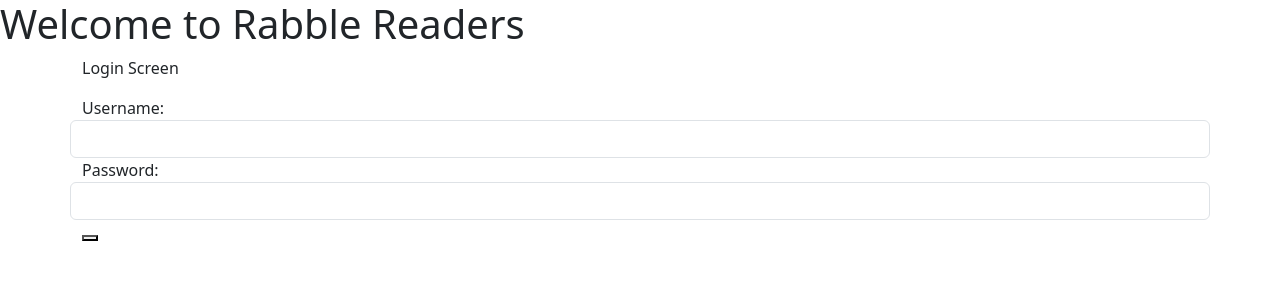
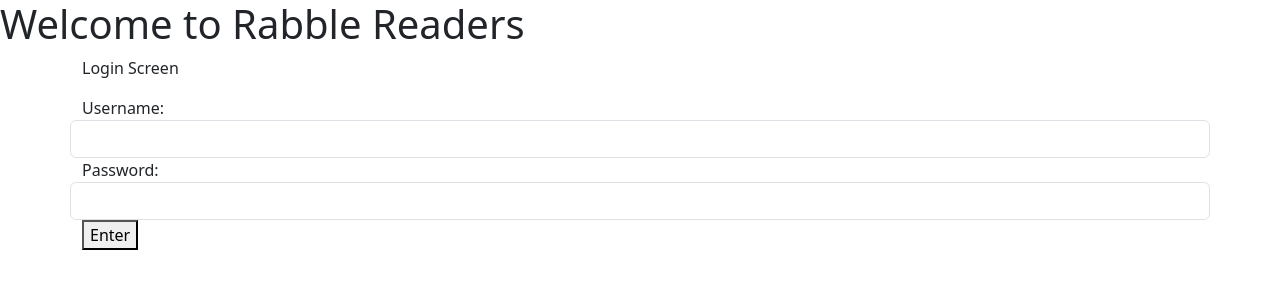
Before and after one commit to Nicole-Boettcher/rabblereaders, a React (Create React App) app: page / in a window 1280 px wide. Shown: the top 300 px of the page. Built offline with nearby package versions, Linux system fonts and the light colour scheme.

Commit message:
Query and PutItem are working: must manually modify in source code for which action you desire

```diff
--- a/src/LoginScreen.js
+++ b/src/LoginScreen.js
@@ -5,23 +5,24 @@ import { useState } from "react";
 function LoginScreen(props) {
   const [username, setUsername] = useState("");
   const [password, setPassword] = useState("");
-  const [response, setResponse] = useState("");
+  const [response, setResponse] = useState([]);
+  const [IDCount, setIDCount] = useState(100);
+
 
   const sendLoginData = () => {
     props.updateLoginData({ username: username, password: password });
 
     console.log("hellooo")
     const dataToSend = {
-      "TableName": "BookClubData",
-      "Item": {
-        "ItemID": {
-          "N": "1"
-        },
-        "ItemType": {
-          "S": "testingUser"
-        }
-      }
+        "itemID": IDCount,
+        "itemType": "User",
+        "username": username,
+        "password": password,
+        "operation": "Query"
     }
+
+    console.log(dataToSend);
+    console.log(JSON.stringify(dataToSend))
 
     const requestOptions = {
       method: "POST",
@@ -36,11 +37,12 @@ function LoginScreen(props) {
       requestOptions
     )
       .then((response) => response.json())
-      .then((data) => setResponse(data))
+      .then((data) => setResponse(data.body))
       .catch((error) => console.error("Error making POST request:", error));
 
-    console.log(response);
-    console.log("done")
+      console.log(response)
+      setIDCount(IDCount + 1);
+
 
   };
 
@@ -70,7 +72,16 @@ function LoginScreen(props) {
       {/* <Link to="/home" onClick={sendLoginData}>
         Enter
       </Link> */}
-      <button onClick={sendLoginData}></button>
+      <button onClick={sendLoginData}>Enter</button>
+
+      <ul>
+        {response.map((user) => (
+          <li key={user.ItemID}>
+            Username: {user.Username}, Password: {user.Password}
+          </li>
+        ))}
+      </ul>
+
     </div>
   );
 }
```
